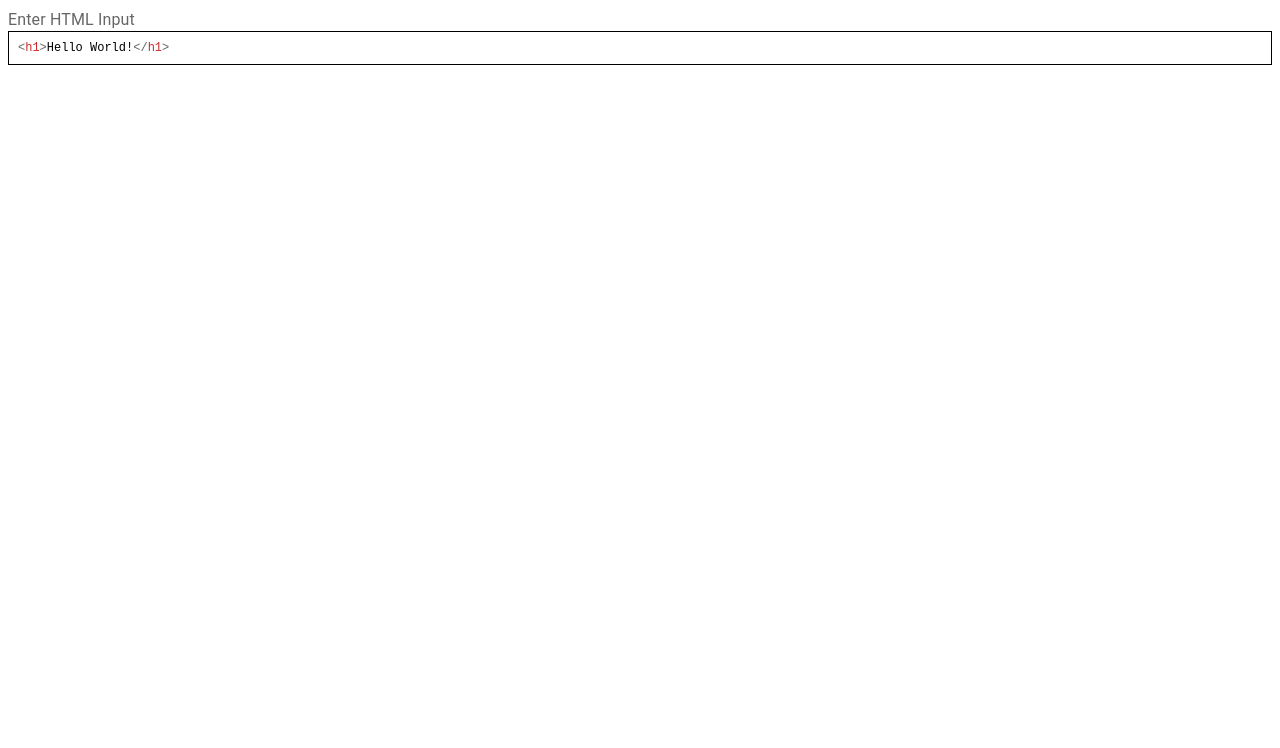
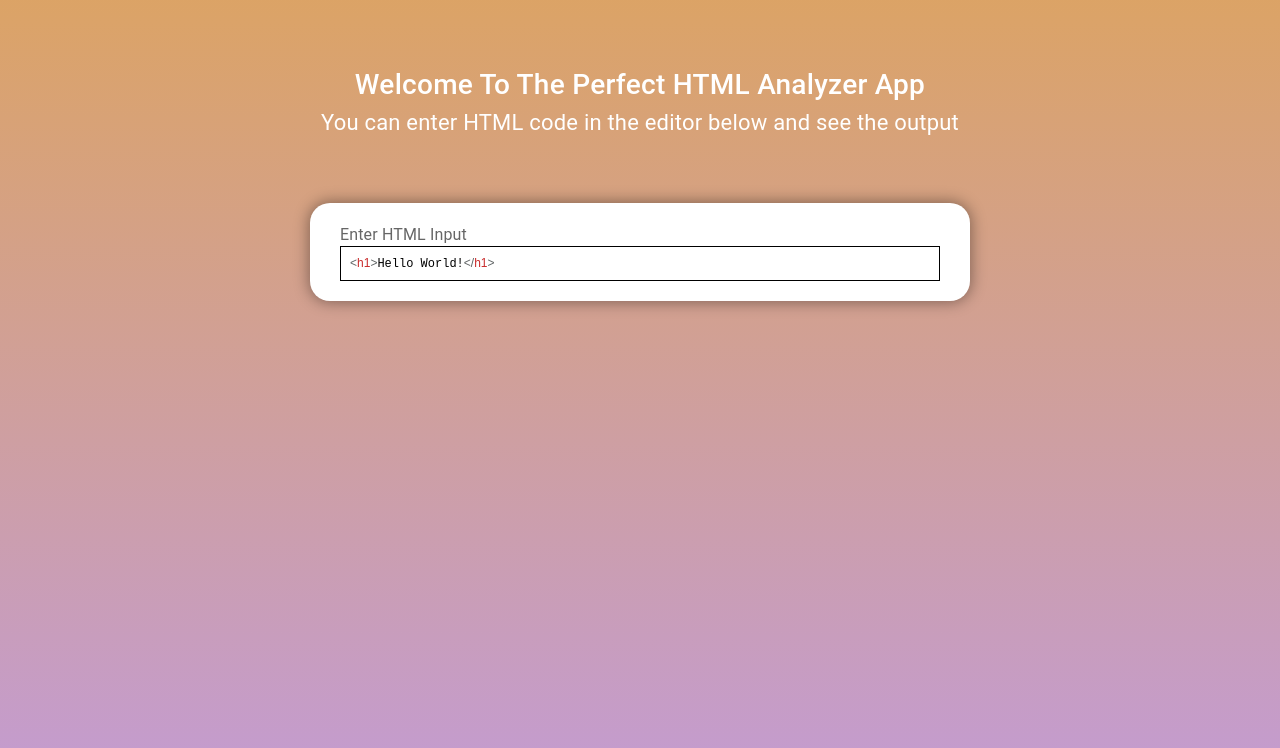
Before and after one commit to muhammedogz/HTML-Analyzer, a React (Vite) app in the folder frontend/: page / in a window 1280 px wide. Shown: the top 748 px of the page. Built offline with nearby package versions, Linux system fonts and the light colour scheme.

Commit message:
Create header and set bg and add prettier configs

```diff
--- /dev/null
+++ b/frontend/components/AnalyzerPane.tsx
@@ -0,0 +1,25 @@
+import { Typography } from "@mui/material";
+import { Stack } from "@mui/system";
+import Header from "components/Header";
+import HTMLEditor from "components/HTMLEditor";
+
+interface IAnalyzerPaneProps {
+  children: React.ReactNode;
+}
+
+const AnalyzerPane = ({ children }: IAnalyzerPaneProps) => {
+  return (
+    <Stack
+      sx={{
+        background: "white",
+        borderRadius: "20px",
+        boxShadow: "0 0 15px 1px rgba(0, 0, 0, 0.4)",
+        padding: "20px 30px",
+      }}
+    >
+      {children}
+    </Stack>
+  );
+};
+
+export default AnalyzerPane;
--- a/frontend/components/HTMLEditor.tsx
+++ b/frontend/components/HTMLEditor.tsx
@@ -8,7 +8,7 @@ function HTMLEditor() {
   const [code, setCode] = useState("<h1>Hello World!</h1>");
 
   return (
-    <Stack>
+    <Stack minWidth={{ xs: "350px", md: "600px" }}>
       <FormControl>
         <FormLabel htmlFor="html-editor">Enter HTML Input</FormLabel>
         <Stack
--- /dev/null
+++ b/frontend/components/Header.tsx
@@ -0,0 +1,16 @@
+import { Stack, Typography } from "@mui/material";
+
+const Header = () => {
+  return (
+    <Stack textAlign="center" color="#fff">
+      <Typography fontSize="28px" fontWeight={500}>
+        Welcome To The Perfect HTML Analyzer App
+      </Typography>
+      <Typography fontSize="22px">
+        You can enter HTML code in the editor below and see the output
+      </Typography>
+    </Stack>
+  );
+};
+
+export default Header;
--- a/frontend/index.html
+++ b/frontend/index.html
@@ -9,6 +9,15 @@
   <link rel="manifest" href="/site.webmanifest">
   <meta name="viewport" content="width=device-width, initial-scale=1.0" />
   <title>HTML Analyzer</title>
+  <style>
+    /* reset defaults */
+    * {
+      margin: 0;
+      padding: 0;
+      box-sizing: border-box;
+      font-family: montserrat, arial, verdana;
+    }
+  </style>
 </head>
 
 <body>
--- a/frontend/src/App.tsx
+++ b/frontend/src/App.tsx
@@ -1,10 +1,25 @@
+import { Typography } from "@mui/material";
 import { Stack } from "@mui/system";
+import AnalyzerPane from "components/AnalyzerPane";
+import Header from "components/Header";
 import HTMLEditor from "components/HTMLEditor";
 
 function App() {
   return (
-    <Stack>
-      <HTMLEditor />
+    <Stack
+      alignItems="center"
+      sx={{
+        height: "100vh",
+        background:
+          "linear-gradient(rgba(196, 102, 0, 0.6), rgba(155, 89, 182, 0.6))",
+      }}
+      p={8}
+      gap={8}
+    >
+      <Header />
+      <AnalyzerPane>
+        <HTMLEditor />
+      </AnalyzerPane>
     </Stack>
   );
 }
```
Also changed, not shown: frontend/package.json (+10 -1 lines), frontend/prettierrc.js (added, +8 -0 lines), frontend/.eslintrc.js (added), 2 other files (tests, documents, lock files or other folders).
